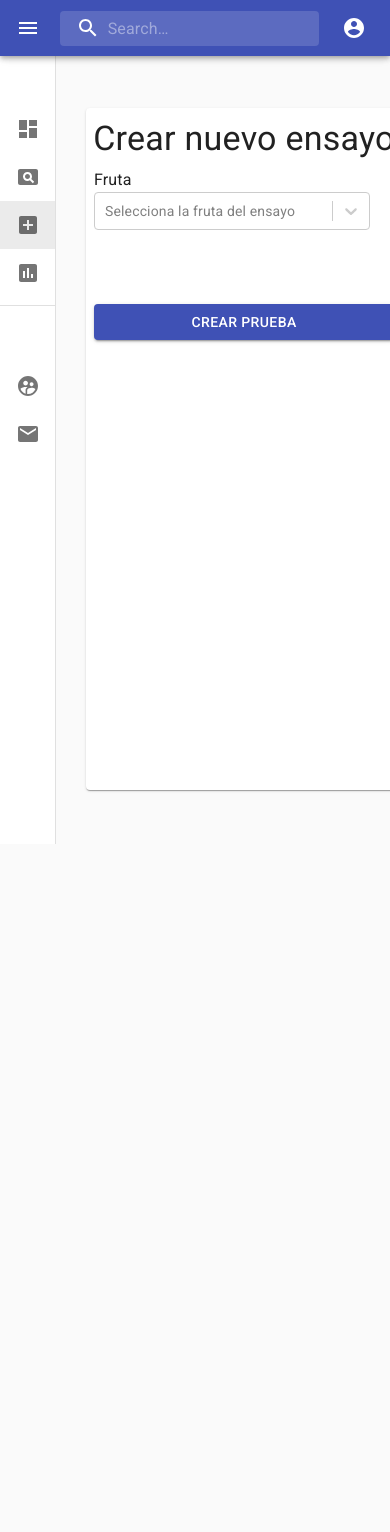
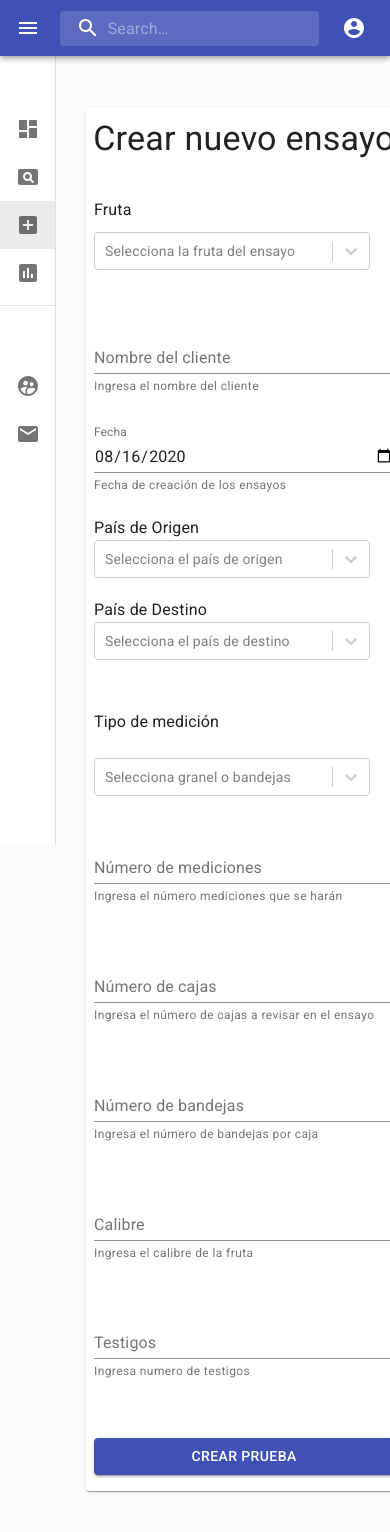
Before and after one commit to naoliden/polynatural, a React (Create React App) app: page /home/newform in a window 390 px wide. Shown: the top 1532 px of the page. Before the commit the page ends 844 px from the top, so only its background shows below. Built offline with nearby package versions, Linux system fonts and the light colour scheme.

Commit message:
form listo

```diff
--- a/src/components/NewForm/CreateFormComponent.jsx
+++ b/src/components/NewForm/CreateFormComponent.jsx
@@ -143,11 +143,10 @@ const NewForm = (props) => {
               rules={{ required: true }}
               placeholder={"Selecciona el país de destino"}
               defaultValue={'manzana'}
-
             />
 
             <Typography gutterBottom={false} color="textPrimary" variant="caption">Tipo de medición</Typography>
-            <Controller
+              <Controller
                 name="fruta"
                 as={Select}
                 options={tipos_medicion}
@@ -171,8 +170,8 @@ const NewForm = (props) => {
             <FormControl margin="normal" >
               <TextField id="trays" type="number" helperText="Ingresa el número de bandejas por caja"
               label="Número de bandejas" variant="standard" inputRef={control}/>
+            </FormControl>
 
-            </FormControl>
             <FormControl margin="normal" >
               <TextField id="calibre" type="number" helperText="Ingresa el calibre de la fruta"
                 label="Calibre" variant="standard" inputRef={control}/>
--- a/src/components/NewForm/CreateTrialComponent.jsx
+++ b/src/components/NewForm/CreateTrialComponent.jsx
@@ -23,7 +23,8 @@ const useStyles = makeStyles((theme) => ({
   },
   title: {
     paddingTop: 10,
-    justifyContent: "center"
+    paddingBottom: 30,
+    justifyContent: "center",
   },
   datePicker: {
     minWidth: 20,
@@ -45,7 +46,7 @@ const useStyles = makeStyles((theme) => ({
   left: {
     flexDirection: 'row',
     justifyContent: 'flex-start',
-    alignItems: 'center',
+    alignItems: 'space-around',
     [theme.breakpoints.down('sm')]:{
       alignItems: 'stretch',
     }
@@ -53,9 +54,22 @@ const useStyles = makeStyles((theme) => ({
   right: {
     minHeight: 400,
     flexDirection: 'row',
-    alignItems: 'flex-start',
-    justifyContent: 'space-between',
+    alignItems: 'space-around',
+    justifyContent: 'flex-start',
+  },
+  item: {
+    paddingTop: 10,
+    paddingBottom: 10,
+    alignSelf: 'flex-start',
+    [theme.breakpoints.up('sm')]:{
+      // alignSelf: 'center',
+      maxWidth: '90%',
+    }
+  },
+  textInput: {
+    minWidth: 300,
   }
+
 
 }));
 
@@ -69,22 +83,31 @@ const getToday = () =>{
 
 const tipos_medicion =[
   {
-    value: "Por bandejas",
+    value: "bandejas",
     label: "Por bandejas",
   },
   {
-    value: "A granel",
+    value: "granel",
     label: "A granel",
   },
 ]
 
 const NewForm = (props) => {
+  // TODO pasar los datos de cada input con un onChange a redux, y que se cargen en los valores por default, asi al cambiar de pestaña no se borra lo ingresado.
   const today = getToday();
   const classes = useStyles();
   const [selectedFruit, setFruit] = useState({value: null, label: null})
   const [variety, setVariety] = useState({value: null, label: null})
+  const [tipoMedicion, setMedicion] = useState({value: "bandejas", label: "bandejas"})
   const { control, handleSubmit, register } = useForm();
 
+
+  const handleChangeMedicion = (medicion) => {
+    setMedicion(medicion)
+    // if(medicion === "bandejas"){
+    //   continue;
+    // }
+  }
 
   const handleChangeFruit = (fruit) => {
     setFruit(fruit)
@@ -96,6 +119,8 @@ const NewForm = (props) => {
     // TODO dispatch redux action que junta los states y data
     console.log(selectedFruit)
     console.log(variety)
+    console.log(tipoMedicion)
+    console.log(data)
   }
 
 
@@ -109,31 +134,121 @@ const NewForm = (props) => {
             </Typography>
           </Grid>
         </Grid>
+
         <form className={classes.form} onSubmit={handleSubmit((data) => handleFormSubmit(data))} >
           <Grid container spacing={5}>
             {/* REVIEW Lado izquierdo */}
             <Grid container item xs={12} md={6} className={classes.left} spacing={3}>
-              <Grid item xs={12}>
+              <Grid item xs={12} className={classes.item}>
                 <Typography color="textPrimary" variant="body1">Fruta</Typography>
               <Grid/>
-              <Grid item>
+              <Grid item xs={12} className={classes.item} >
                 <Controller
                   name="fruta"
                   control={control}
                   rules={{ required: true }}
                   defaultValue={selectedFruit}
                   render={() =>
-                    <Select onChange={handleChangeFruit} options={frutas} placeholder={"Selecciona la fruta del ensayo"}/>
+                    <Select onChange={handleChangeFruit} options={frutas} placeholder={"Selecciona la fruta del ensayo"} />
                   }
-                  />
+                />
               </Grid>
-              <Grid item xs={12} style={{marginTop: 10}}>
+              <Grid item xs={12} className={classes.item} >
                 {selectedFruit.value? <FruitVariety fruit={selectedFruit} control={control} onChange={setVariety}/> : <div></div>}
+              </Grid>
+              <Grid item xs={12} className={classes.item}>
+                <FormControl margin="normal">
+                  <TextField id="client" helperText="Ingresa el nombre del cliente" variant="standard"
+                    label="Nombre del cliente" inputRef={register} className={classes.textInput}/>
+                </FormControl>
+              </Grid>
+              <Grid item xs={12} className={classes.item}>
+              <FormControl>
+                <TextField id="date" label="Fecha" helperText="Fecha de creación de los ensayos" type="date"
+                  variant="standard" defaultValue={today} className={clsx(classes.textInput, classes.datePicker)} inputRef={register}
+                  InputLabelProps={{
+                    shrink: true,
+                  }}/>
+                </FormControl>
+              </Grid>
+              <Grid item xs={12} className={classes.item}>
+                <Typography color="textPrimary" variant="body1">País de Origen</Typography>
+                <Controller
+                  name="origen"
+                  as={Select}
+                  options={countries}
+                  control={control}
+                  rules={{ required: true }}
+                  placeholder={"Selecciona el país de origen"}
+                  defaultValue={'Chile'}
+
+                />
+              </Grid>
+              <Grid item xs={12} className={classes.item}>
+                <Typography color="textPrimary" variant="body1">País de Destino</Typography>
+                <Controller
+                  name="destino"
+                  as={Select}
+                  options={countries}
+                  control={control}
+                  rules={{ required: true }}
+                  placeholder={"Selecciona el país de destino"}
+                  defaultValue={'Alemania'}
+                />
               </Grid>
             </Grid>
             </Grid>
             {/* REVIEW Lado derecho */}
             <Grid container item xs={12} md={6} className={classes.right} spacing={3}>
+
+              <Grid item xs={12} >
+                <Typography color="textPrimary" variant="body1">Tipo de medición</Typography>
+              </Grid>
+              <Grid item xs={12} className={classes.item}>
+                <Controller
+                  name="fruta"
+                  control={control}
+                  rules={{ required: true }}
+                  defaultValue={selectedFruit}
+                  render={() =>
+                    <Select onChange={handleChangeMedicion} options={tipos_medicion} placeholder={"Selecciona granel o bandejas"}/>
+                  }
+                />
+              </Grid>
+              <Grid item xs={12} >
+                <FormControl margin="normal">
+                  <TextField id="mediciones" type="number" helperText="Ingresa el número mediciones que se harán"
+                    label="Número de mediciones" variant="standard" inputRef={register} className={classes.textInput}/>
+                </FormControl>
+              </Grid>
+              <Grid item xs={12}>
+                <FormControl margin="normal" >
+                  <TextField id="boxes" type="number" helperText="Ingresa el número de cajas a revisar en el ensayo"
+                    label="Número de cajas" variant="standard" inputRef={register} className={classes.textInput}/>
+                </FormControl>
+              </Grid>
+              <Grid item xs={12} >
+                {(tipoMedicion.value === "bandejas")?
+                  <FormControl margin="normal" >
+                    <TextField id="trays" type="number" helperText="Ingresa el número de bandejas por caja"
+                      label="Número de bandejas" variant="standard" inputRef={register} className={classes.textInput}/>
+                  </FormControl>
+                  :
+                  null
+                }
+              </Grid>
+              <Grid item xs={12} >
+                <FormControl margin="normal" >
+                  <TextField id="calibre" type="number" helperText="Ingresa el calibre de la fruta"
+                    label="Calibre" variant="standard" inputRef={register} className={classes.textInput}/>
+                </FormControl>
+              </Grid>
+              <Grid item xs={12}>
+                <FormControl margin="normal" >
+                  <TextField id="testigos" type="number" helperText="Ingresa numero de testigos"
+                    label="Testigos" variant="standard" inputRef={register} className={classes.textInput}/>
+                </FormControl>
+              </Grid>
               <Grid item xs={12} >
                 <Button variant="contained" color="primary" type="submit" className={classes.button}>
                   Crear prueba
--- a/src/components/NewForm/SelectVarietyComponent.jsx
+++ b/src/components/NewForm/SelectVarietyComponent.jsx
@@ -9,6 +9,7 @@ const FruitVariety = ({fruit, control, onChange}) => {
   switch (fruit.value) {
     case 'manzana':
       return (
+
         <Controller
         name="variedad"
         control={control}
@@ -31,6 +32,90 @@ const FruitVariety = ({fruit, control, onChange}) => {
         }
         />
       )
+    case 'naranja':
+      return (
+        <Controller
+        name="variedad"
+        control={control}
+        rules={{ required: true }}
+        defaultValue={fruit.value}
+        render={() =>
+          <Select onChange={onChange} options={naranjas} placeholder={`Selecciona la variedad de ${fruit.label}`}/>
+        }
+        />
+      )
+    case 'palta':
+      return (
+        <Controller
+        name="variedad"
+        control={control}
+        rules={{ required: true }}
+        defaultValue={fruit.value}
+        render={() =>
+          <Select onChange={onChange} options={paltas} placeholder={`Selecciona la variedad de ${fruit.label}`}/>
+        }
+        />
+      )
+    case 'ciruela':
+      return (
+        <Controller
+        name="variedad"
+        control={control}
+        rules={{ required: true }}
+        defaultValue={fruit.value}
+        render={() =>
+          <Select onChange={onChange} options={ciruelas} placeholder={`Selecciona la variedad de ${fruit.label}`}/>
+        }
+        />
+      )
+    case 'pera':
+      return (
+        <Controller
+        name="variedad"
+        control={control}
+        rules={{ required: true }}
+        defaultValue={fruit.value}
+        render={() =>
+          <Select onChange={onChange} options={peras} placeholder={`Selecciona la variedad de ${fruit.label}`}/>
+        }
+        />
+      )
+    case 'arandano':
+      return (
+        <Controller
+        name="variedad"
+        control={control}
+        rules={{ required: true }}
+        defaultValue={fruit.value}
+        render={() =>
+          <Select onChange={onChange} options={arandanos} placeholder={`Selecciona la variedad de ${fruit.label}`}/>
+        }
+        />
+      )
+    case 'durazno':
+      return (
+        <Controller
+        name="variedad"
+        control={control}
+        rules={{ required: true }}
+        defaultValue={fruit.value}
+        render={() =>
+          <Select onChange={onChange} options={duraznos} placeholder={`Selecciona la variedad de ${fruit.label}`}/>
+        }
+        />
+      )
+    case 'mandarina':
+      return (
+        <Controller
+        name="variedad"
+        control={control}
+        rules={{ required: true }}
+        defaultValue={fruit.value}
+        render={() =>
+          <Select onChange={onChange} options={mandarinas} placeholder={`Selecciona la variedad de ${fruit.label}`}/>
+        }
+        />
+      )
     default:
       return <div></div>;
   }
--- a/src/components/NewForm/files/frutas.js
+++ b/src/components/NewForm/files/frutas.js
@@ -106,8 +106,8 @@ export const limones = [
 
 export const peras = [
   {
-    value: '',
-    label: ''
+    value: 'asiatica',
+    label: 'asiática'
   },
 ]
 
@@ -120,8 +120,8 @@ export const mandarinas = [
 
 export const duraznos = [
   {
-    value: '',
-    label: ''
+    value: 'platano',
+    label: 'plátano'
   },
 ]
 
```
